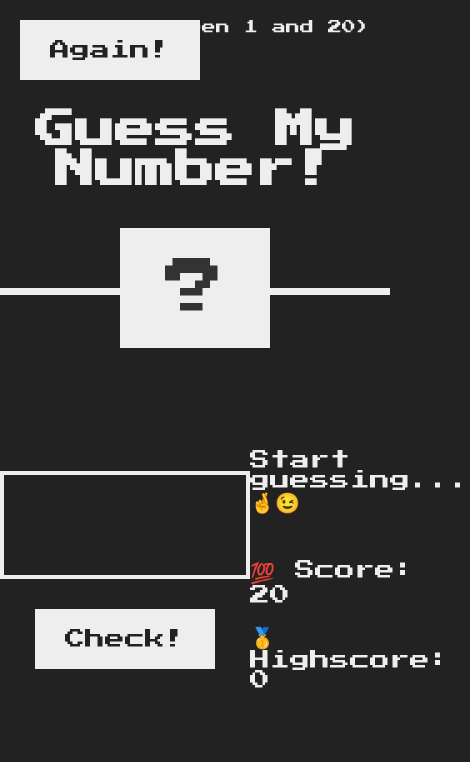
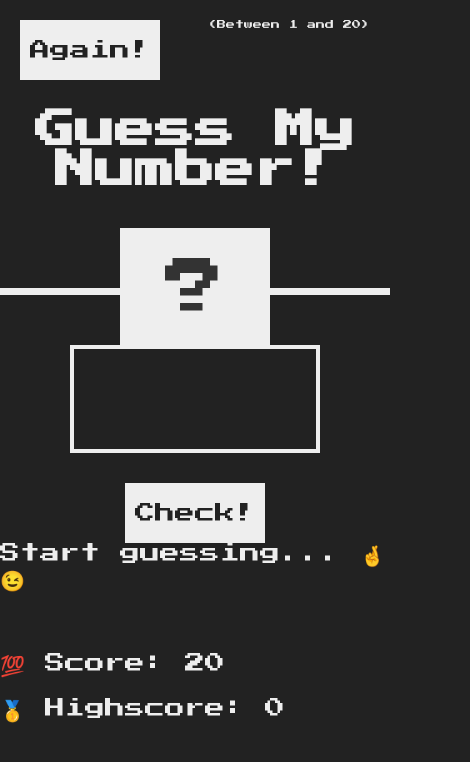
Before and after one commit to danielolasupo02/Guess-My-Number, a plain HTML site: page index.html in a window 390 px wide. Shown: the whole page, 470 px wide, since content can reach past the window. Drawn offline with Linux system fonts and the light colour scheme.

Commit message:
style: fixed responsivess

```diff
--- a/style.css
+++ b/style.css
@@ -105,6 +105,7 @@ h1 {
   cursor: pointer;
 }
 
+
 .btn:hover {
   background-color: #ccc;
 }
@@ -117,3 +118,25 @@ h1 {
 .label-score {
   margin-bottom: 2rem;
 }
+
+
+@media screen and (max-width: 768px) {
+  .btn {
+    padding: 2rem 1rem;
+  }
+  .between {
+    font-size: 0.9rem;
+  }
+  main {
+    display: block;
+    flex-direction: column;
+    width: 100%;
+  }
+  .left {
+    width: 100%;
+    margin-top: 5rem;
+  }
+  .right {
+    width: 100%;
+  }
+}
```
